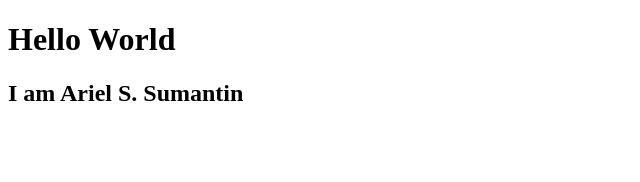
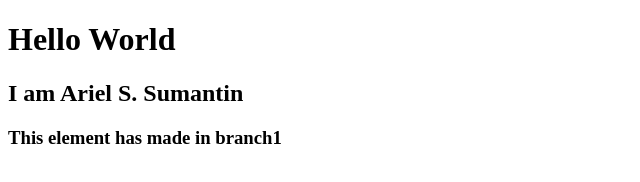
Before and after one commit to aryeeeeeeeeel/Hello-World, a plain HTML site: page index.html in a window 1280 px wide. Shown: the whole page, without its empty margins (0-640 px from the left). Drawn offline with Linux system fonts and the light colour scheme.

Commit message:
Added a h3 Element

```diff
--- a/index.html
+++ b/index.html
@@ -8,6 +8,6 @@
 <body>
     <h1>Hello World</h1>
     <h2>I am Ariel S. Sumantin</h2>
-    <h3></h3>
+    <h3>This element has made in branch1</h3>
 </body>
 </html>
```
